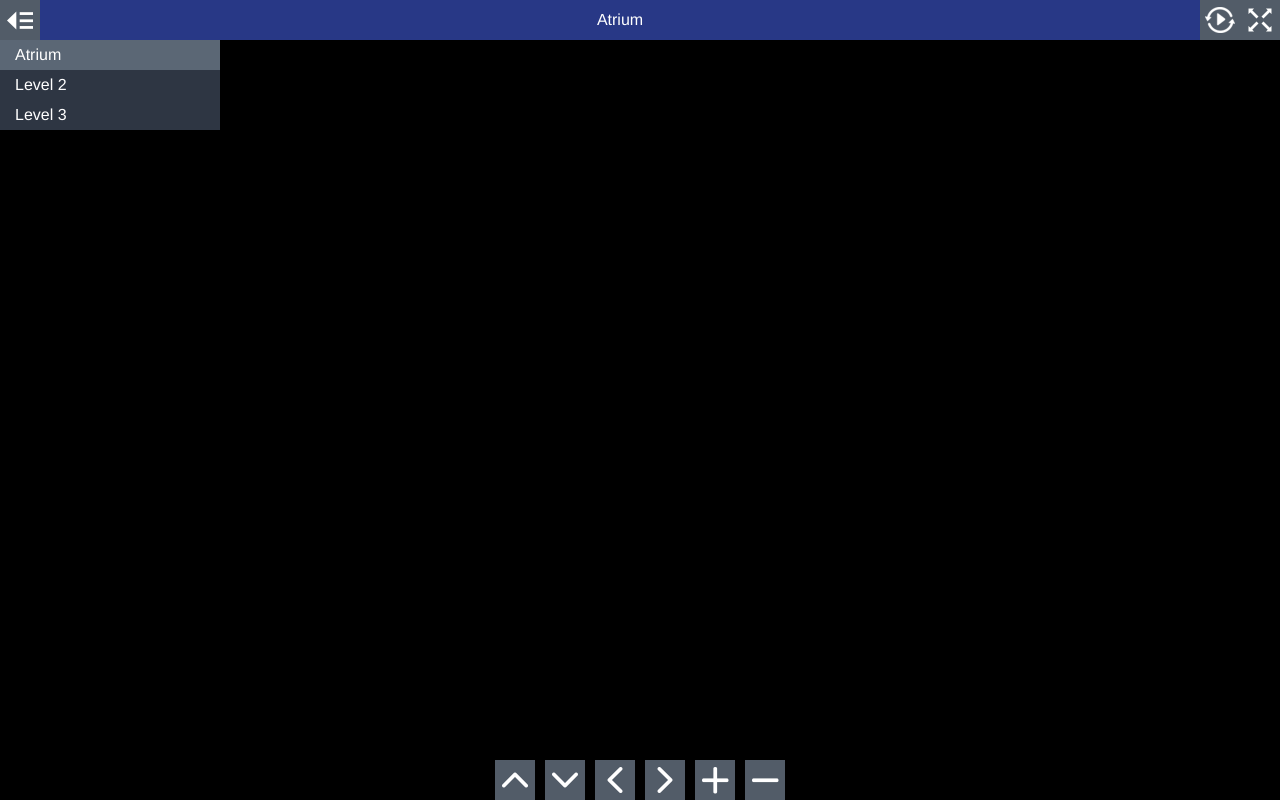
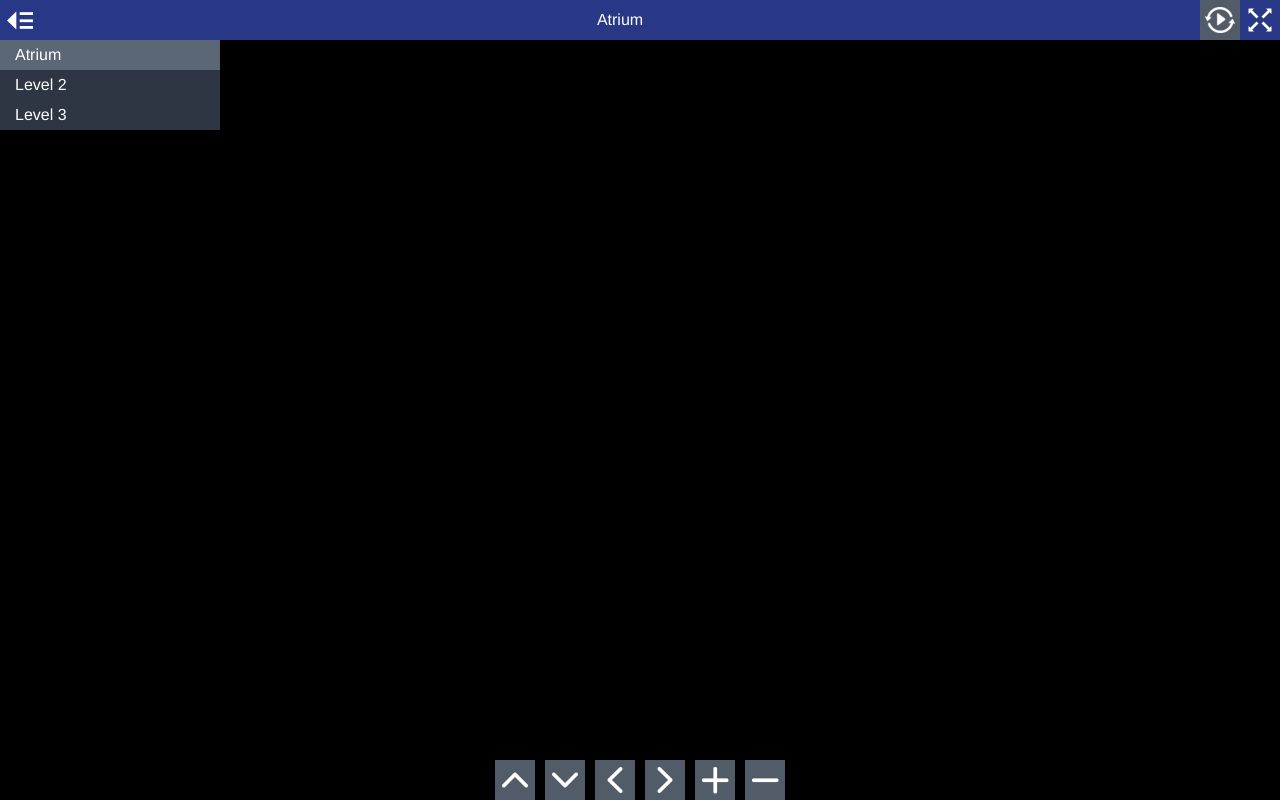
Before and after one commit to a123zh/Busniesstour, a plain HTML site: page index.html in a window 1280 px wide. Drawn offline with Linux system fonts and the light colour scheme.

Commit message:
second colour commit
changing colour of sceneListToggle and fullscreenToggle

from (103,115,131) to (50,70,168)

```diff
--- a/style.css
+++ b/style.css
@@ -103,8 +103,8 @@ body.multiple-scenes.mobile #titleBar {
   width: 40px;
   height: 40px;
   padding: 5px;
-  background-color: rgb(103,115,131);
-  background-color: rgba(103,115,131,0.8);
+  background-color: rgb(50, 70, 168);
+  background-color: rgba(50, 70, 168,0.8);
 }
 
 .mobile #fullscreenToggle {
@@ -207,8 +207,8 @@ body.fullscreen-enabled.mobile #autorotateToggle {
   width: 40px;
   height: 40px;
   padding: 5px;
-  background-color: rgb(103,115,131);
-  background-color: rgba(103,115,131,0.8);
+  background-color: rgb(50, 70, 168);
+  background-color: rgba(50, 70, 168,0.8);
 }
 
 .mobile #sceneListToggle {
```
